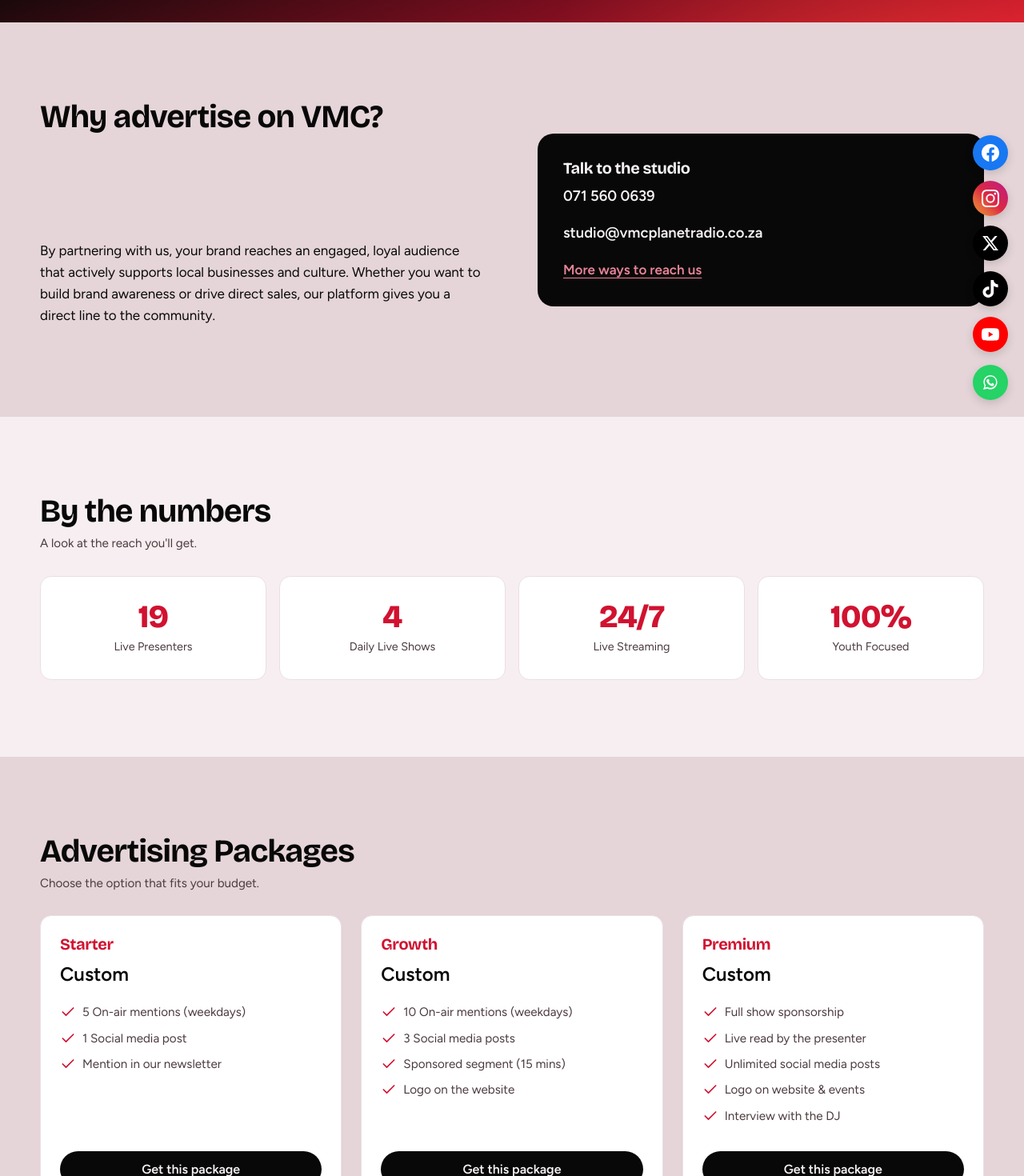
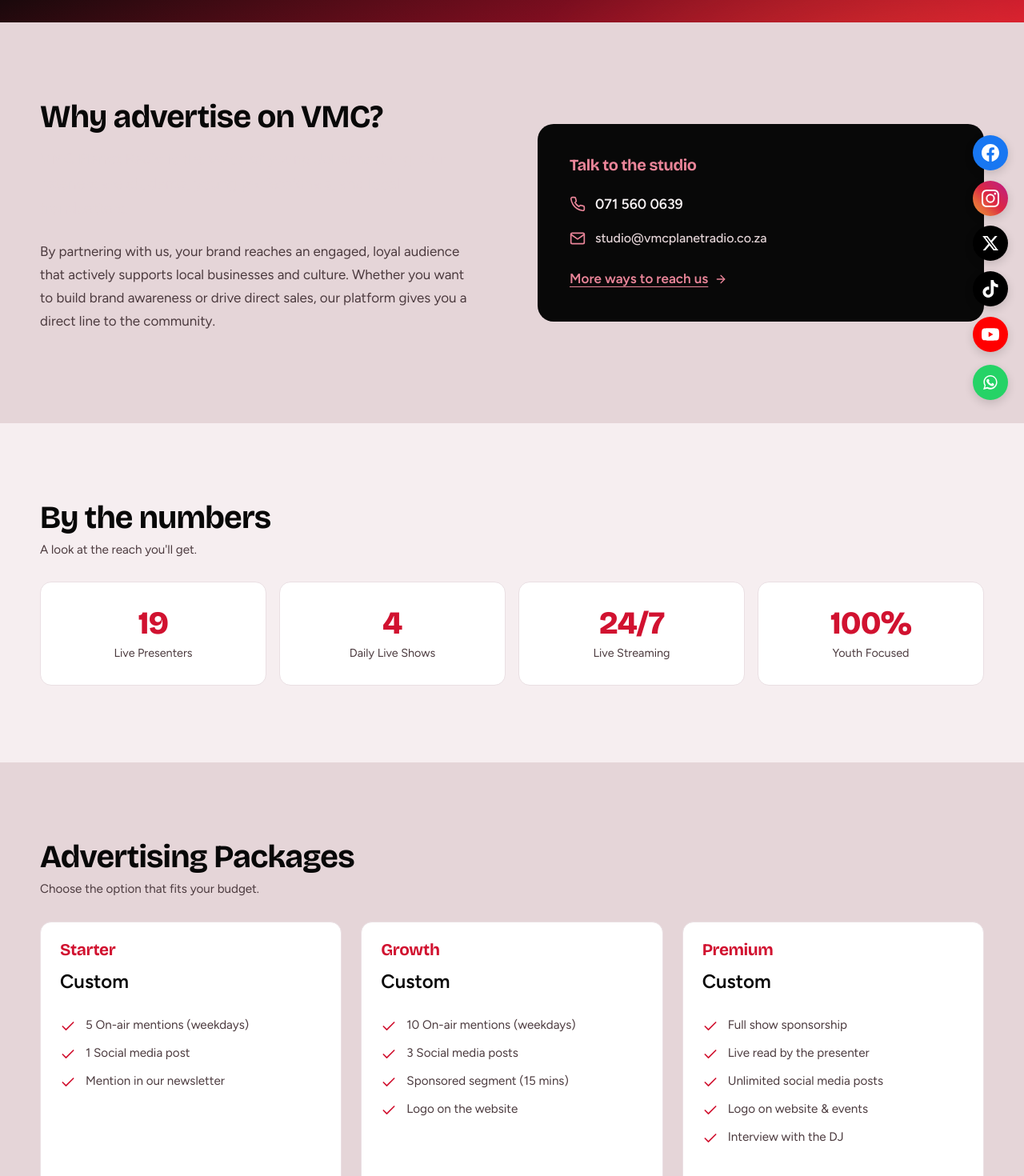
Before and after one commit to Mkhulekani/VMC-radio-station, a React (Vite) app: page /advertise in a window 1280 px wide. Shown: the part 280-1750 px from the top of the page at 80% size. Built offline with nearby package versions, Linux system fonts and the light colour scheme.

Commit message:
Add professional icons to advertise page

```diff
--- a/src/pages/Advertise.jsx
+++ b/src/pages/Advertise.jsx
@@ -44,21 +44,50 @@ export default function Advertise() {
 
       {/* 1. Why Advertise Section */}
       <section className="section">
-        <div className="container split">
-          <div>
-            <h2>Why advertise on VMC?</h2>
-            <p className="lead">
+        <div className="container split" style={{ alignItems: 'center' }}>
+          <div style={{ paddingRight: '1rem' }}>
+            <h2 style={{ marginBottom: '1rem' }}>Why advertise on VMC?</h2>
+            <p className="lead" style={{ marginBottom: '1.5rem', lineHeight: '1.6' }}>
               VMC Planet Radio is the voice of young Johannesburg. Our listeners are students, young professionals, and local trendsetters.
             </p>
-            <p>
+            <p style={{ lineHeight: '1.7', color: 'var(--ink-soft)' }}>
               By partnering with us, your brand reaches an engaged, loyal audience that actively supports local businesses and culture. Whether you want to build brand awareness or drive direct sales, our platform gives you a direct line to the community.
             </p>
           </div>
-          <div className="contact-card">
-            <h3>Talk to the studio</h3>
-            <p><a href={station.phoneHref}>{station.phone}</a></p>
-            <p><a href={`mailto:${station.email}`}>{station.email}</a></p>
-            <Link to="/contact" className="text-link">More ways to reach us</Link>
+
+          <div className="contact-card" style={{ padding: '2.5rem' }}>
+            <h3 style={{ marginBottom: '1.5rem', fontSize: '1.25rem', color: 'var(--marigold)' }}>
+              Talk to the studio
+            </h3>
+
+            {/* Phone with Icon */}
+            <div style={{ display: 'flex', alignItems: 'center', gap: '0.75rem', marginBottom: '1rem' }}>
+              <svg width="20" height="20" viewBox="0 0 24 24" fill="none" stroke="var(--marigold)" strokeWidth="2" strokeLinecap="round" strokeLinejoin="round">
+                <path d="M22 16.92v3a2 2 0 0 1-2.18 2 19.79 19.79 0 0 1-8.63-3.07 19.5 19.5 0 0 1-6-6 19.79 19.79 0 0 1-3.07-8.67A2 2 0 0 1 4.11 2h3a2 2 0 0 1 2 1.72 12.84 12.84 0 0 0 .7 2.81 2 2 0 0 1-.45 2.11L8.09 9.91a16 16 0 0 0 6 6l1.27-1.27a2 2 0 0 1 2.11-.45 12.84 12.84 0 0 0 2.81.7A2 2 0 0 1 22 16.92z"></path>
+              </svg>
+              <a href={station.phoneHref} style={{ fontSize: '1.1rem', fontWeight: '600', color: 'var(--on-dark)' }}>
+                {station.phone}
+              </a>
+            </div>
+
+            {/* Email with Icon */}
+            <div style={{ display: 'flex', alignItems: 'center', gap: '0.75rem', marginBottom: '1.5rem' }}>
+              <svg width="20" height="20" viewBox="0 0 24 24" fill="none" stroke="var(--marigold)" strokeWidth="2" strokeLinecap="round" strokeLinejoin="round">
+                <path d="M4 4h16c1.1 0 2 .9 2 2v12c0 1.1-.9 2-2 2H4c-1.1 0-2-.9-2-2V6c0-1.1.9-2 2-2z"></path>
+                <polyline points="22,6 12,13 2,6"></polyline>
+              </svg>
+              <a href={`mailto:${station.email}`} style={{ fontSize: '1rem', fontWeight: '500', color: 'var(--on-dark-soft)', wordBreak: 'break-all' }}>
+                {station.email}
+              </a>
+            </div>
+
+            <Link to="/contact" className="text-link" style={{ display: 'inline-flex', alignItems: 'center', gap: '0.5rem', color: 'var(--marigold)' }}>
+              More ways to reach us
+              <svg width="16" height="16" viewBox="0 0 24 24" fill="none" stroke="currentColor" strokeWidth="2" strokeLinecap="round" strokeLinejoin="round">
+                <line x1="5" y1="12" x2="19" y2="12"></line>
+                <polyline points="12 5 19 12 12 19"></polyline>
+              </svg>
+            </Link>
           </div>
         </div>
       </section>
@@ -101,15 +130,15 @@ export default function Advertise() {
           <div className="card-grid" style={{ gridTemplateColumns: 'repeat(auto-fit, minmax(280px, 1fr))' }}>
             {packages.map((pkg) => (
               <article key={pkg.title} className="info-card" style={{ display: 'flex', flexDirection: 'column' }}>
-                <h3 style={{ color: 'var(--dusk)' }}>{pkg.title}</h3>
-                <p style={{ fontSize: '1.5rem', fontWeight: 'bold', marginBottom: '1rem' }}>{pkg.price}</p>
-                <ul style={{ listStyle: 'none', padding: 0, margin: '0 0 1.5rem 0', flexGrow: 1 }}>
+                <h3 style={{ color: 'var(--dusk)', fontSize: '1.3rem' }}>{pkg.title}</h3>
+                <p style={{ fontSize: '1.5rem', fontWeight: 'bold', marginBottom: '1.5rem', color: 'var(--ink)' }}>{pkg.price}</p>
+                <ul style={{ listStyle: 'none', padding: 0, margin: '0 0 2rem 0', flexGrow: 1 }}>
                   {pkg.features.map((feature, i) => (
-                    <li key={i} style={{ display: 'flex', alignItems: 'flex-start', gap: '0.5rem', marginBottom: '0.5rem' }}>
-                      <svg width="20" height="20" viewBox="0 0 24 24" fill="none" stroke="var(--dusk)" strokeWidth="2" strokeLinecap="round" strokeLinejoin="round" style={{ flexShrink: 0, marginTop: '2px' }}>
+                    <li key={i} style={{ display: 'flex', alignItems: 'flex-start', gap: '0.75rem', marginBottom: '0.75rem' }}>
+                      <svg width="20" height="20" viewBox="0 0 24 24" fill="none" stroke="var(--dusk)" strokeWidth="2" strokeLinecap="round" strokeLinejoin="round" style={{ flexShrink: 0, marginTop: '3px' }}>
                         <polyline points="20 6 9 17 4 12"></polyline>
                       </svg>
-                      <span style={{ fontSize: '0.95rem', color: 'var(--ink-soft)' }}>{feature}</span>
+                      <span style={{ fontSize: '0.95rem', color: 'var(--ink-soft)', lineHeight: '1.5' }}>{feature}</span>
                     </li>
                   ))}
                 </ul>
@@ -135,6 +164,9 @@ export default function Advertise() {
                 Email us
               </a>
               <a className="btn btn-ghost btn-lg" href={station.phoneHref}>
+                <svg width="18" height="18" viewBox="0 0 24 24" fill="none" stroke="currentColor" strokeWidth="2" strokeLinecap="round" strokeLinejoin="round" style={{ marginRight: '6px' }}>
+                  <path d="M22 16.92v3a2 2 0 0 1-2.18 2 19.79 19.79 0 0 1-8.63-3.07 19.5 19.5 0 0 1-6-6 19.79 19.79 0 0 1-3.07-8.67A2 2 0 0 1 4.11 2h3a2 2 0 0 1 2 1.72 12.84 12.84 0 0 0 .7 2.81 2 2 0 0 1-.45 2.11L8.09 9.91a16 16 0 0 0 6 6l1.27-1.27a2 2 0 0 1 2.11-.45 12.84 12.84 0 0 0 2.81.7A2 2 0 0 1 22 16.92z"></path>
+                </svg>
                 Call us
               </a>
             </div>
```
